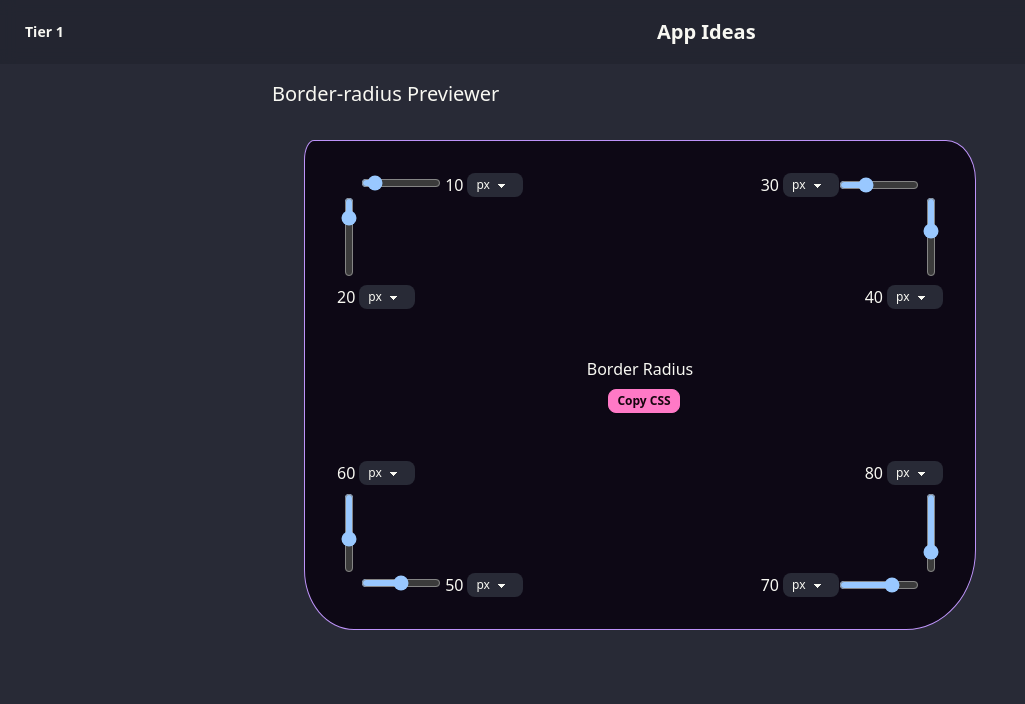
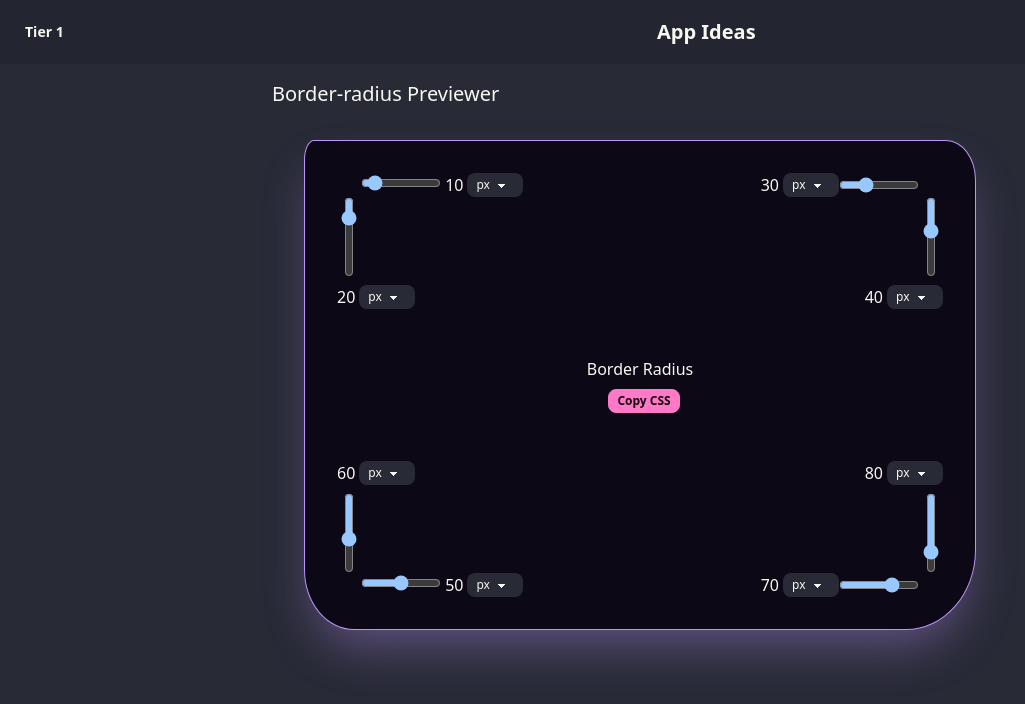
Before and after one commit to AndyCormack/app-ideas, a SvelteKit app: page /tier-1/border-radius-previewer in a window 1280 px wide. Shown: the top 704 px of the page, without its empty margins (0-1025 px from the left). Built offline with nearby package versions, Linux system fonts and the light colour scheme.

Commit message:
style: add glow to container

```diff
--- a/src/routes/tier-1/border-radius-previewer/+page.svelte
+++ b/src/routes/tier-1/border-radius-previewer/+page.svelte
@@ -46,7 +46,7 @@
 <div class="text-xl">Border-radius Previewer</div>
 
 <div
-  class="card card-bordered border-secondary bg-secondary-content m-8"
+  class="card card-bordered border-secondary bg-secondary-content m-8 shadow-2xl shadow-secondary/40"
   style:border-top-left-radius={topLeft.css}
   style:border-top-right-radius={topRight.css}
   style:border-bottom-left-radius={bottomLeft.css}
```
